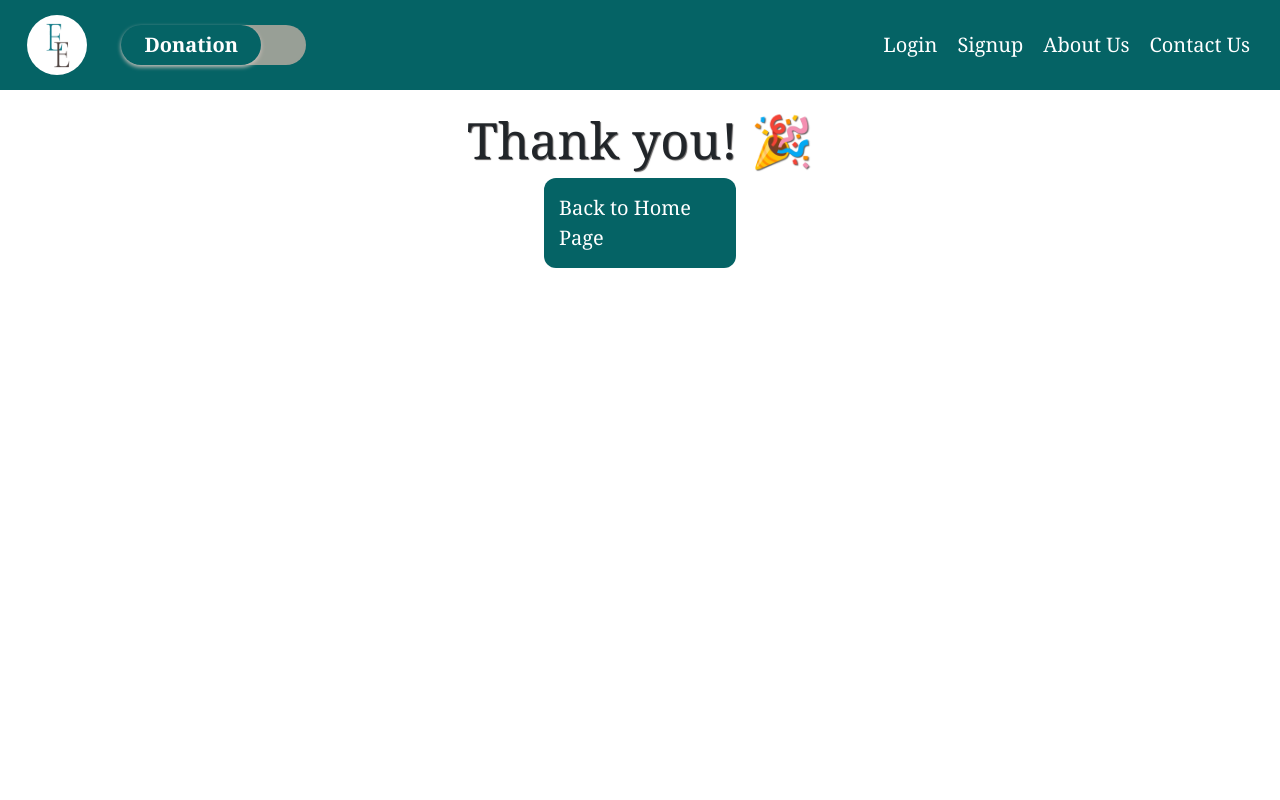
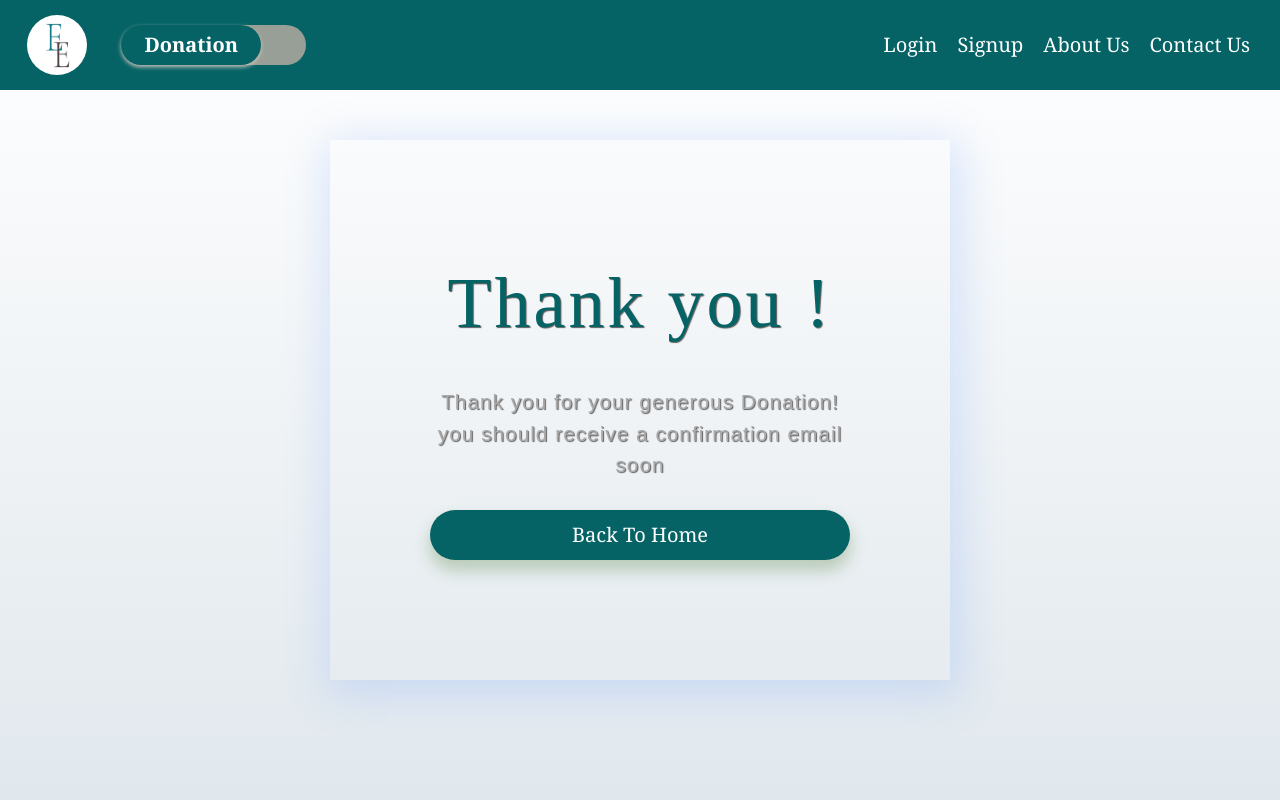
Before and after one commit to RehamMuhammed/EcoEats, a React (Create React App) app: page /done in a window 1280 px wide. Shown: the top 800 px of the page. Built offline with nearby package versions, Linux system fonts and the light colour scheme; no server answers; a web font is replaced by a local one.

Commit message:
Thank you Page

```diff
--- a/src/components/CharityList/DonationDone.css
+++ b/src/components/CharityList/DonationDone.css
@@ -1,15 +1,106 @@
-.done-btn {
+body {
+    background: #ffffff;
+    background: linear-gradient(to bottom, #ffffff 0%, #e1e8ed 100%);
+    filter: progid:DXImageTransform.Microsoft.gradient(startColorstr='#ffffff', endColorstr='#e1e8ed', GradientType=0);
+    height: 100%;
+    margin: 0;
+    background-repeat: no-repeat;
+    background-attachment: fixed;
+
+}
+
+.wrapper-1 {
+    width: 100%;
+    height: 100vh;
+    display: flex;
+    flex-direction: column;
+}
+
+.wrapper-2 {
+    padding: 100px;
+    text-align: center;
+}
+
+h1 {
+    font-family: 'Kaushan Script', cursive;
+    font-size: 4em;
+    letter-spacing: 3px;
+    color: #056365;
+    margin: 0;
+    margin-bottom: 40px;
+}
+
+.wrapper-2 p {
+    margin: 0;
+    font-size: 1.3em;
+    color: #aaa;
+    font-family: 'Source Sans Pro', sans-serif;
+    letter-spacing: 1px;
+}
+
+.go-home {
+
+    text-transform: capitalize;
+    box-shadow: 0 10px 16px 1px rgb(186, 204, 186);
     background-color: #056365;
     color: white;
-    padding: 15px 15px;
+    padding: 10px 50px;
     font-size: 20px;
     display: flex;
     justify-content: center;
+    margin: 30px 0;
+
     /* align-items: center; */
     border: none;
-    border-radius: 12px;
+    border-radius: 30px;
     cursor: pointer;
-    width: 15%;
     text-decoration: none;
 
 }
+
+.footer-like {
+    margin-top: auto;
+    background: #D7E6FE;
+    padding: 6px;
+    text-align: center;
+}
+
+.footer-like p {
+    margin: 0;
+    padding: 4px;
+    color: #056365;
+    font-family: 'Source Sans Pro', sans-serif;
+    letter-spacing: 1px;
+}
+
+.footer-like p a {
+    text-decoration: none;
+    color: #056365;
+    font-weight: 600;
+}
+
+@media (min-width:360px) {
+    h1 {
+        font-size: 4.5em;
+    }
+
+    .go-home {
+        margin-bottom: 20px;
+    }
+}
+
+@media (min-width:600px) {
+    .content {
+        max-width: 1000px;
+        margin: 0 auto;
+    }
+
+    .wrapper-1 {
+        height: initial;
+        max-width: 620px;
+        margin: 0 auto;
+        margin-top: 50px;
+        box-shadow: 4px 8px 40px 8px rgba(88, 146, 255, 0.2);
+    }
+
+}
--- a/src/components/CharityList/DonationDone.jsx
+++ b/src/components/CharityList/DonationDone.jsx
@@ -3,9 +3,22 @@ import Styles from './DonationDone.css';
 import { Link } from 'react-router-dom';
 
 function DonationDone(props) {
-    return <div className='d-flex flex-column align-items-center'>
-        <h1 className='text-dark'>Thank you! 🎉</h1>
-        <Link to='/' className='done-btn'>Back to Home Page</Link>
+    // return <div className='d-flex flex-column align-items-center'>
+    //     <h1 className='text-dark'>Thank you! 🎉</h1>
+    //     <Link to='/' className='done-btn'>Back to Home Page</Link>
+    // </div>
+    return <div class="content">
+        <div class="wrapper-1">
+            <div class="wrapper-2">
+                <h1>Thank you !</h1>
+                <p>Thank you for your generous Donation!  </p>
+                <p>you should receive a confirmation email soon  </p>
+                <Link to='/' class="go-home">
+                    Back to Home
+
+                </Link>
+            </div>
+        </div>
     </div>
 }
 
--- a/src/components/Payment/Checkout.module.css
+++ b/src/components/Payment/Checkout.module.css
@@ -13,3 +13,110 @@
     text-decoration: none;
 
 }
+
+.contentt body {
+    background: #ffffff;
+    background: linear-gradient(to bottom, #ffffff 0%, #e1e8ed 100%);
+    filter: progid:DXImageTransform.Microsoft.gradient(startColorstr='#ffffff', endColorstr='#e1e8ed', GradientType=0);
+    height: 100%;
+    margin: 0;
+    background-repeat: no-repeat;
+    background-attachment: fixed;
+
+}
+
+.wrapper-11 {
+    width: 100%;
+    height: 100vh;
+    display: flex;
+    flex-direction: column;
+}
+
+.wrapper-22 {
+    padding: 100px;
+    text-align: center;
+}
+
+h1 {
+    font-family: 'Kaushan Script', cursive;
+    font-size: 4em;
+    letter-spacing: 3px;
+    color: #FDA143;
+    margin: 0;
+    margin-bottom: 40px;
+}
+
+.wrapper-22 p {
+    margin: 0;
+    font-size: 1.3em;
+    color: #aaa;
+    font-family: 'Source Sans Pro', sans-serif;
+    letter-spacing: 1px;
+}
+
+.go-home {
+
+    text-transform: capitalize;
+    box-shadow: 0 10px 16px 1px rgb(186, 204, 186);
+    background-color: #FDA143;
+    color: white;
+    padding: 10px 50px;
+    font-size: 20px;
+    display: flex;
+    justify-content: center;
+    margin: 30px 0;
+
+    /* align-items: center; */
+    border: none;
+    border-radius: 30px;
+    cursor: pointer;
+    text-decoration: none;
+
+}
+
+.footer-like {
+    margin-top: auto;
+    background: #D7E6FE;
+    padding: 6px;
+    text-align: center;
+}
+
+.footer-like p {
+    margin: 0;
+    padding: 4px;
+    color: #FDA143;
+    font-family: 'Source Sans Pro', sans-serif;
+    letter-spacing: 1px;
+}
+
+.footer-like p a {
+    text-decoration: none;
+    color: #FDA143;
+    font-weight: 600;
+}
+
+@media (min-width:360px) {
+    h1 {
+        font-size: 4.5em;
+    }
+
+    .go-home {
+        margin-bottom: 20px;
+    }
+}
+
+@media (min-width:600px) {
+    .content {
+        max-width: 1000px;
+        margin: 0 auto;
+    }
+
+    .wrapper-11 {
+        height: initial;
+        max-width: 620px;
+        margin: 0 auto;
+        margin-top: 50px;
+        box-shadow: 4px 8px 40px 8px rgba(88, 146, 255, 0.2);
+    }
+
+}
--- a/src/components/Payment/Completion.jsx
+++ b/src/components/Payment/Completion.jsx
@@ -3,9 +3,21 @@ import Styles from './Checkout.module.css';
 import { Link } from 'react-router-dom';
 
 function Completion(props) {
-    return <div className='d-flex flex-column align-items-center'>
-        <h1 className='text-dark'>Thank you! 🎉</h1>;
-        <Link to='/buy' className={`${Styles.pay_btn}`}>Back to Home Page</Link>
+    // return <div className='d-flex flex-column align-items-center'>
+    //     <h1 className='text-dark'>Thank you! 🎉</h1>;
+    //     <Link to='/buy' className={`${Styles.pay_btn}`}>Back to Home Page</Link>
+    // </div>
+    return <div class="contentt">
+        <div class="wrapper-11">
+            <div class="wrapper-22">
+                <h1>Thank you !</h1>
+                <p>Thank you for your generous Donation!  </p>
+                <p>you should receive a confirmation email soon  </p>
+                <Link to='/buy' className={`${Styles.go_home1}`}>
+                    Back to Home
+                </Link>
+            </div>
+        </div>
     </div>
 }
 
```
